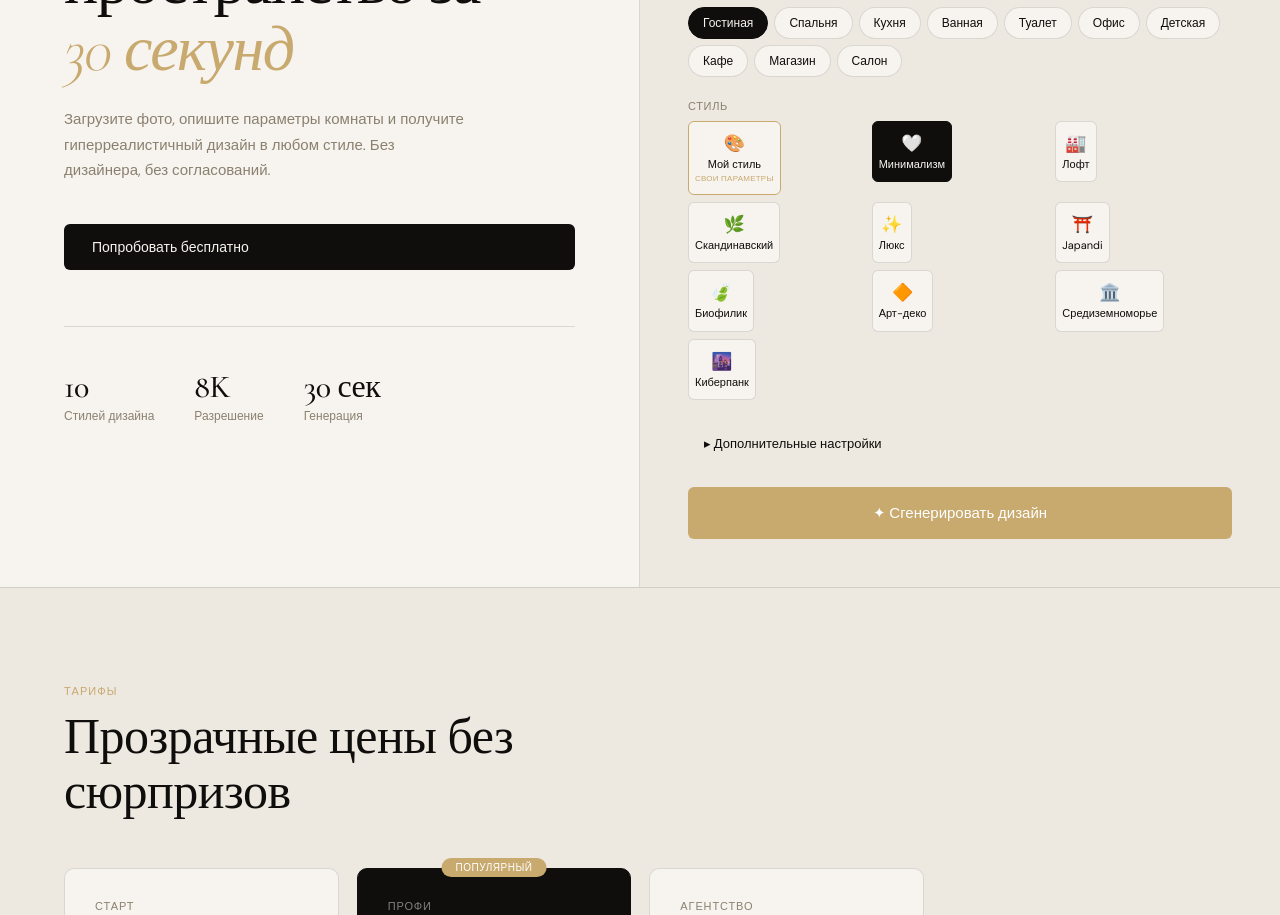
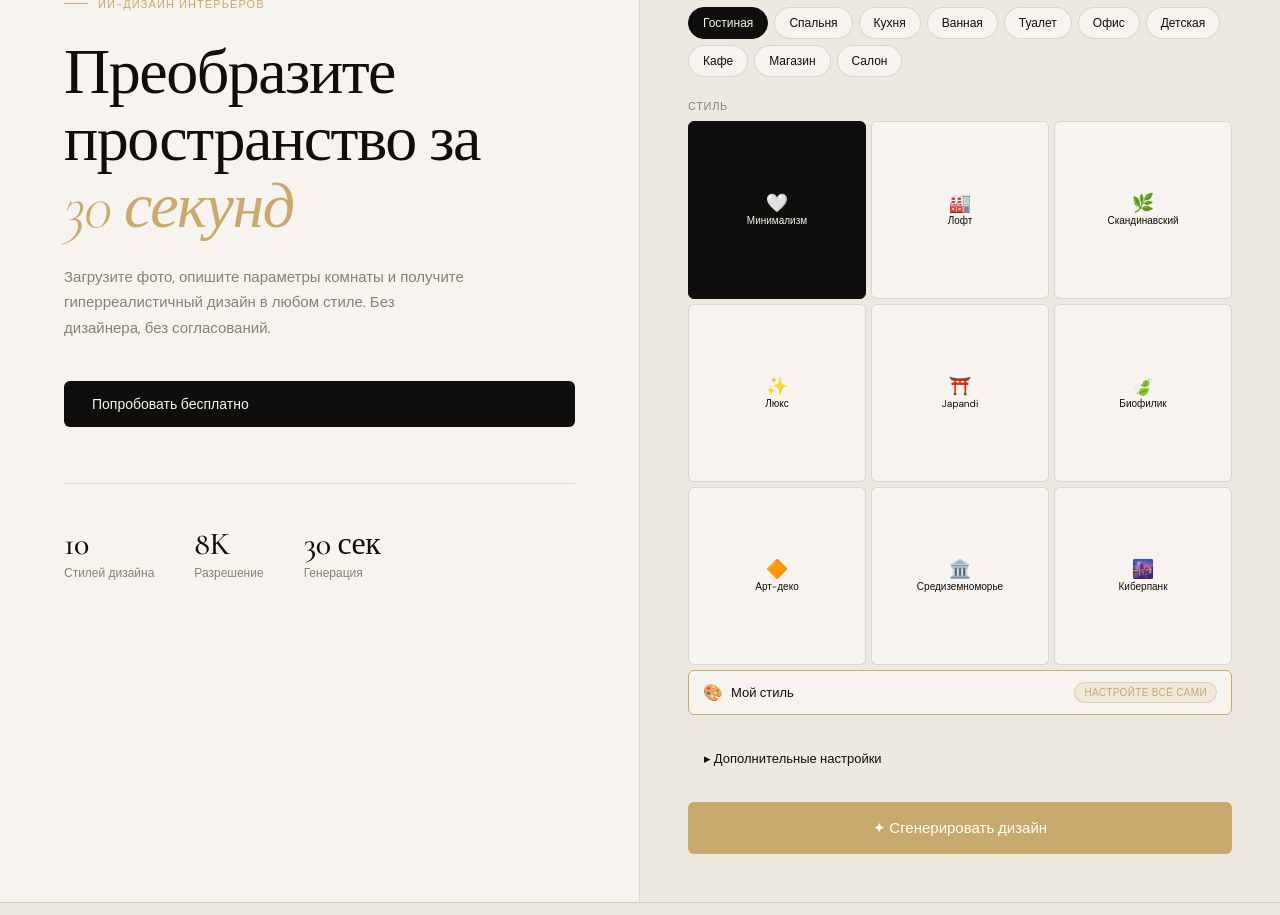
Before and after one commit to Qazaq71/VistaRoom.AI, a Next.js app: page / in a window 1280 px wide. Shown: the part 400-1315 px from the top of the page. Built offline with nearby package versions, Linux system fonts and the light colour scheme.

Commit message:
Изменение расположения кнопок

```diff
--- a/src/app/globals.css
+++ b/src/app/globals.css
@@ -224,24 +224,90 @@ h1 em { font-style: italic; color: var(--warm); }
 .style-grid {
   display: grid;
   grid-template-columns: repeat(3, 1fr);
-  gap: 7px;
+  gap: 5px;
 }
 .style-chip {
-  padding: 10px 6px;
+  padding: 8px 4px 7px;
   border: 0.5px solid var(--border);
-  border-radius: var(--r);
+  border-radius: 6px;
   background: var(--paper);
   font-family: 'DM Sans', sans-serif;
-  font-size: 11px;
+  font-size: 10px;
   cursor: pointer;
   transition: all .15s;
   text-align: center;
   line-height: 1.3;
   color: var(--ink);
+  width: 100%;
+  aspect-ratio: 1 / 1;
+  display: flex;
+  flex-direction: column;
+  align-items: center;
+  justify-content: center;
+  gap: 2px;
 }
-.style-chip:hover { border-color: var(--warm); }
-.style-chip.active { background: var(--ink); color: var(--paper); border-color: var(--ink); }
-.style-chip .em { font-size: 17px; display: block; margin-bottom: 3px; }
+.style-chip:hover { border-color: var(--warm); background: var(--warm-light); }
+.style-chip.active {
+  background: var(--ink);
+  color: var(--paper);
+  border-color: var(--ink);
+}
+.style-chip .em {
+  font-size: 18px;
+  line-height: 1;
+  display: block;
+}
+
+/* ── My Style full-width button ── */
+.my-style-chip-wrap {
+  margin-top: 5px;
+}
+.my-style-btn {
+  width: 100%;
+  display: flex;
+  align-items: center;
+  justify-content: space-between;
+  padding: 11px 14px;
+  border: 1px solid var(--warm);
+  border-radius: 6px;
+  background: var(--paper);
+  cursor: pointer;
+  font-family: 'DM Sans', sans-serif;
+  transition: all .15s;
+}
+.my-style-btn:hover { background: var(--warm-light); }
+.my-style-btn.active {
+  background: var(--ink);
+  border-color: var(--ink);
+}
+.my-style-btn-left {
+  display: flex;
+  align-items: center;
+  gap: 8px;
+}
+.my-style-btn-emoji { font-size: 16px; line-height: 1; }
+.my-style-btn-label {
+  font-size: 13px;
+  font-weight: 500;
+  color: var(--ink);
+}
+.my-style-btn.active .my-style-btn-label { color: var(--paper); }
+.my-style-btn-badge {
+  font-size: 10px;
+  font-weight: 500;
+  letter-spacing: .04em;
+  text-transform: uppercase;
+  color: var(--warm);
+  background: var(--warm-light);
+  padding: 3px 9px;
+  border-radius: 20px;
+  border: 0.5px solid rgba(200,169,110,0.4);
+}
+.my-style-btn.active .my-style-btn-badge {
+  color: var(--ink);
+  background: rgba(255,255,255,0.18);
+  border-color: rgba(255,255,255,0.3);
+}
 
 /* ── Slider ── */
 .slider-wrap { display: flex; align-items: center; gap: 12px; }
@@ -687,26 +753,7 @@ footer {
 .ba-label-after { right: 12px; }
 
 /* ── "Мой стиль" — специальная кнопка стиля ── */
-.my-style-chip {
-  border-color: var(--warm) !important;
-  position: relative;
-}
-.my-style-chip.active {
-  background: linear-gradient(135deg, var(--warm) 0%, var(--warm-d) 100%) !important;
-  border-color: var(--warm-d) !important;
-}
-.my-style-badge {
-  display: block;
-  font-size: 8px;
-  color: var(--warm);
-  margin-top: 2px;
-  letter-spacing: 0.03em;
-  font-weight: 500;
-  text-transform: uppercase;
-}
-.my-style-chip.active .my-style-badge {
-  color: rgba(255,255,255,0.75);
-}
+/* my-style-chip styles moved to my-style-btn above */
 
 /* ── Блок детализации для "Мой стиль" ── */
 .my-style-details {
--- a/src/app/page.tsx
+++ b/src/app/page.tsx
@@ -559,37 +559,33 @@ export default function Home() {
           {/* Style */}
           <div>
             <div className="field-label">Стиль</div>
+
+            {/* 9 preset styles — compact 3×3 grid */}
             <div className="style-grid">
-              {Object.entries(STYLE_DISPLAY).map(([k, s]) => (
+              {Object.entries(STYLE_DISPLAY)
+                .filter(([k]) => k !== 'my_style')
+                .map(([k, s]) => (
                   <div key={k} className="style-chip-wrap">
                     <button
-                    className={`style-chip${style === k ? ' active' : ''}${k === 'my_style' ? ' my-style-chip' : ''}`}
+                      className={`style-chip${style === k ? ' active' : ''}`}
                       onClick={() => {
                         setStyle(k)
-                      if (k !== 'my_style') {
                         setWallFinish([]); setWallColorHex(''); setWallFinishKey(''); setSchemeId('')
                         setFloorMaterial(''); setFloorColorHex(''); setFloorMaterialKey('')
                         setTilezone([]); setTileColorHex('#FFFFFF')
                         setFurniture([]); setLighting([]); setAppliances([])
                         setExtraNotes('')
-                      }
                       }}>
                       <span className="em">{s.emoji}</span>{s.label}
-                    {k === 'my_style' && <span className="my-style-badge">Свои параметры</span>}
                     </button>
 
-                  {/* Tooltip preview — shown on hover */}
                     {(s.preview || s.desc) && (
                       <div className="style-tooltip">
                         {s.preview && (
                           // eslint-disable-next-line @next/next/no-img-element
-                        <img
-                          src={s.preview}
-                          alt={s.label}
-                          className="style-tooltip-img"
+                          <img src={s.preview} alt={s.label} className="style-tooltip-img"
                             loading="lazy"
-                          onError={e => { (e.target as HTMLImageElement).style.display = 'none' }}
-                        />
+                            onError={e => { (e.target as HTMLImageElement).style.display = 'none' }} />
                         )}
                         <div className="style-tooltip-body">
                           <div className="style-tooltip-title">{s.emoji} {s.label}</div>
@@ -599,6 +595,19 @@ export default function Home() {
                     )}
                   </div>
                 ))}
+            </div>
+
+            {/* My Style — full-width button below the grid */}
+            <div className="my-style-chip-wrap">
+              <button
+                className={`my-style-btn${style === 'my_style' ? ' active' : ''}`}
+                onClick={() => setStyle('my_style')}>
+                <span className="my-style-btn-left">
+                  <span className="my-style-btn-emoji">🎨</span>
+                  <span className="my-style-btn-label">Мой стиль</span>
+                </span>
+                <span className="my-style-btn-badge">Настройте всё сами</span>
+              </button>
             </div>
           </div>
 
```
Lines whose indentation alone changed are shown as unchanged.
